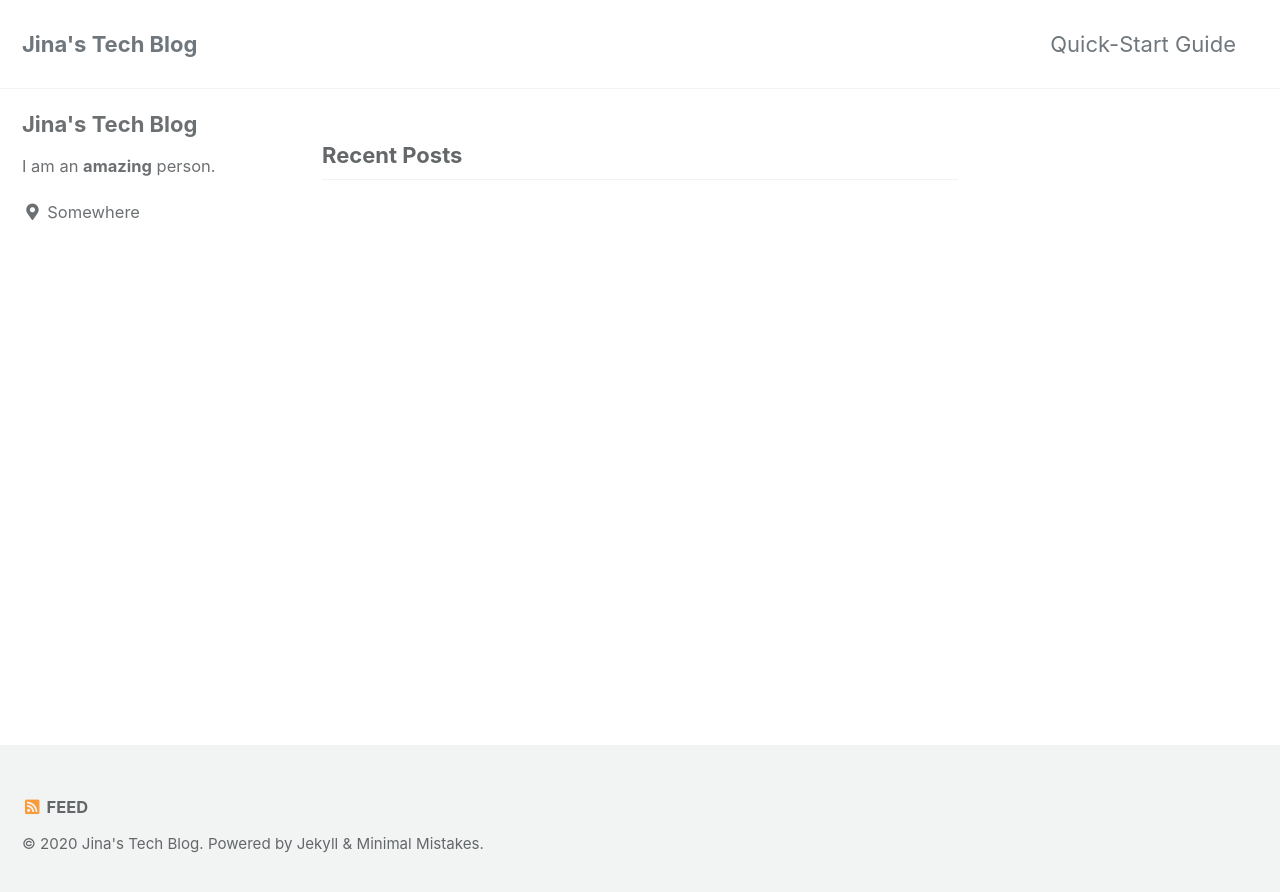
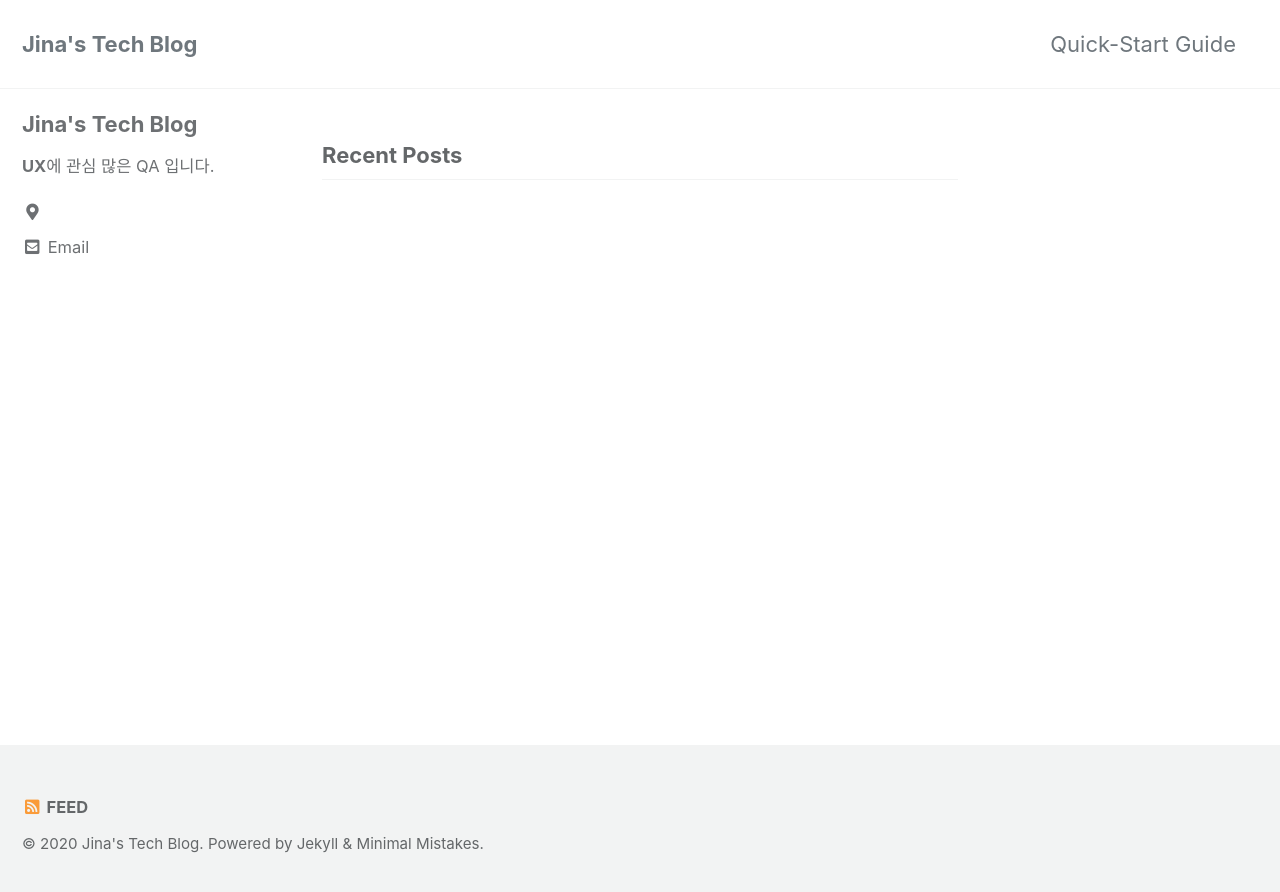
Before and after one commit to Jina13/Jina13.github.io, a Jekyll site: the page built from index.html, in a window 1280 px wide. Shown: the top 892 px of the page. Built offline with Jekyll 4.4.1, drawn with Linux system fonts in a browser that asks for light colours; cached includes are drawn as plain includes; a script bundle is joined from its source files by our own code; library files that are not in the unit come from our copies; the list of posts is cut into pages by our own code.

```diff
--- a/_config.yml
+++ b/_config.yml
@@ -15,12 +15,12 @@
 minimal_mistakes_skin    : "default" # "air", "aqua", "contrast", "dark", "dirt", "neon", "mint", "plum", "sunrise"
 
 # Site Settings
-locale                   : "en-US"
+locale                   : "ko_KR.UTF-8"
 title                    : "Jina's Tech Blog"
 title_separator          : "-"
 subtitle                 : # site tagline that appears below site title in masthead
 name                     : "Jina's Tech Blog"
-description              : "An amazing website."
+description              : "UX QA"
 url                      : # the base hostname & protocol for your site e.g. "https://jina13.github.io/"
 baseurl                  : # the subpath of your site, e.g. "/blog"
 repository               : # GitHub username/repo-name e.g. "Jina13/Jina13.github.io"
@@ -94,10 +94,10 @@ analytics:
 # Site Author
 author:
   name             : "Jina's Tech Blog"
-  avatar           : # path of avatar image, e.g. "/assets/images/bio-photo.jpg"
-  bio              : "I am an **amazing** person."
-  location         : "Somewhere"
-  email            :
+  avatar           : # path of avatar image, e.g. "/assets/images/bio-photo.png"
+  bio              : "**UX**에 관심 많은 QA 입니다."
+  location         : ""
+  email            : "gina2567@naver.com"
   links:
     - label: "Email"
       icon: "fas fa-fw fa-envelope-square"
```
Also changed, not shown: assets/images/bio-photo.png (added).
